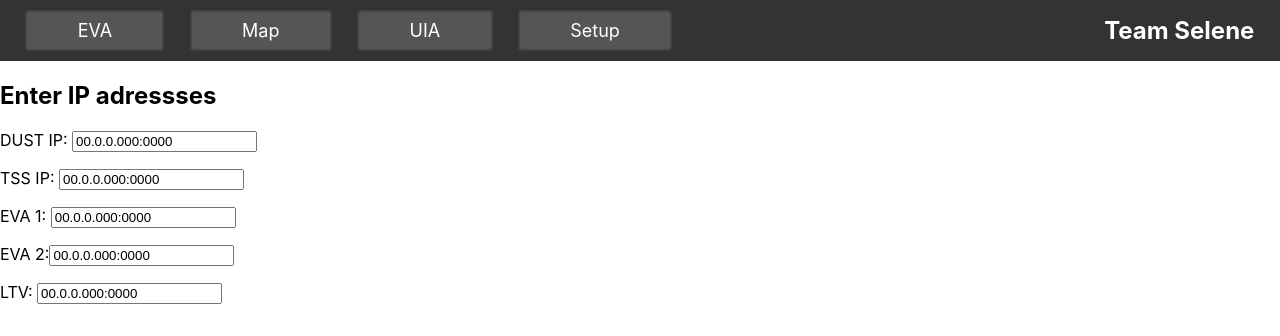
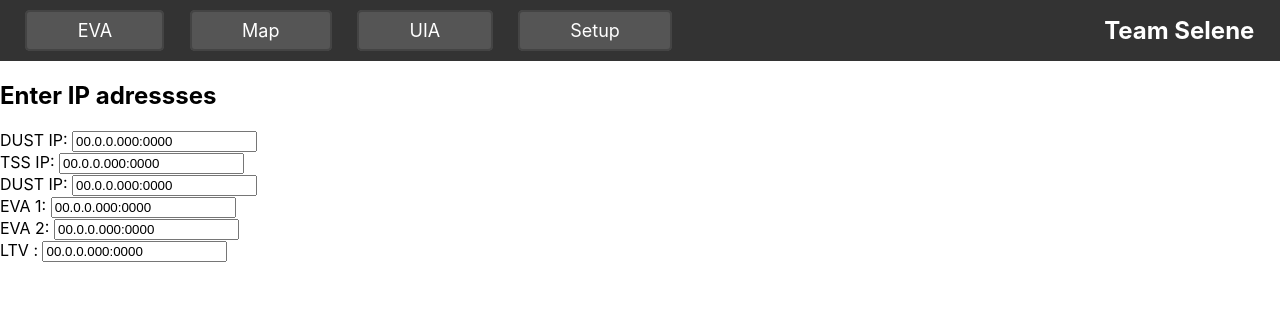
Before and after one commit to coolD9/Selene-in-SUITS, a React (Create React App) app in the folder User_Interface/UI_Main/client/: page / in a window 1280 px wide. Shown: the top 336 px of the page. Built offline with nearby package versions, Linux system fonts and the light colour scheme.

Commit message:
Trying to fix alignment of input boxes in setup page.

```diff
--- a/User_Interface/UI_Main/client/src/components/Setup.js
+++ b/User_Interface/UI_Main/client/src/components/Setup.js
@@ -19,26 +19,39 @@ function Setup() {
 
         <h2>Enter IP adressses</h2>
 
-        <label>
-          DUST IP: <input name="dustInput" defaultValue="00.0.0.000:0000" />
-        </label>
+        <div className = "dust">
+          <label>DUST IP: </label>
+          <input name="dustInput" defaultValue="00.0.0.000:0000" />
 
+        </div>
 
-        <p>
-          TSS IP: <input name="tssInput" defaultValue="00.0.0.000:0000" />
-        </p>
+        <div className = "tss">
+          <label>TSS IP: </label>
+          <input name="tssInput" defaultValue="00.0.0.000:0000" />
 
-        <p>
-          EVA 1: <input name="eva1Input" defaultValue="00.0.0.000:0000" />
-        </p>
+        </div>
 
-        <p>
-          EVA 2:<input name="eva2sInput" defaultValue="00.0.0.000:0000" />
-        </p>
+        <div className = "dust">
+          <label>DUST IP: </label>
+          <input name="dustInput" defaultValue="00.0.0.000:0000" />
 
-        <p>
-          LTV: <input name="ltvInput" defaultValue="00.0.0.000:0000" />
-        </p>
+        </div>
+
+        <div className = "eva">
+          <label>EVA 1: </label>
+          <input name="evaInput" defaultValue="00.0.0.000:0000" />
+        </div>
+
+        <div className = "eva2">
+          <label>EVA 2: </label>
+          <input name="eva2Input" defaultValue="00.0.0.000:0000" />
+        </div>
+
+        <div className = "ltv">
+          <label>LTV : </label>
+          <input name="ltvInput" defaultValue="00.0.0.000:0000" />
+        </div>
+
 
     </div>
   )
--- a/User_Interface/UI_Main/client/src/components/css/Setup.css
+++ b/User_Interface/UI_Main/client/src/components/css/Setup.css
@@ -17,7 +17,7 @@
     opacity:1;
     position: relative;
 }
-.Interoperability {
+.eva {
     color:black;
     font-size: 16px;
     font-family: Arial, Helvetica, sans-serif;
@@ -25,3 +25,21 @@
     opacity:1;
     position: relative;
 }
+
+.eva2 {
+    color:black;
+    font-size: 16px;
+    font-family: Arial, Helvetica, sans-serif;
+    font-weight:normal;
+    opacity:1;
+    position: relative;
+}
+
+.ltv {
+    color:black;
+    font-size: 16px;
+    font-family: Arial, Helvetica, sans-serif;
+    font-weight:normal;
+    opacity:1;
+    position: relative;
+}
```
